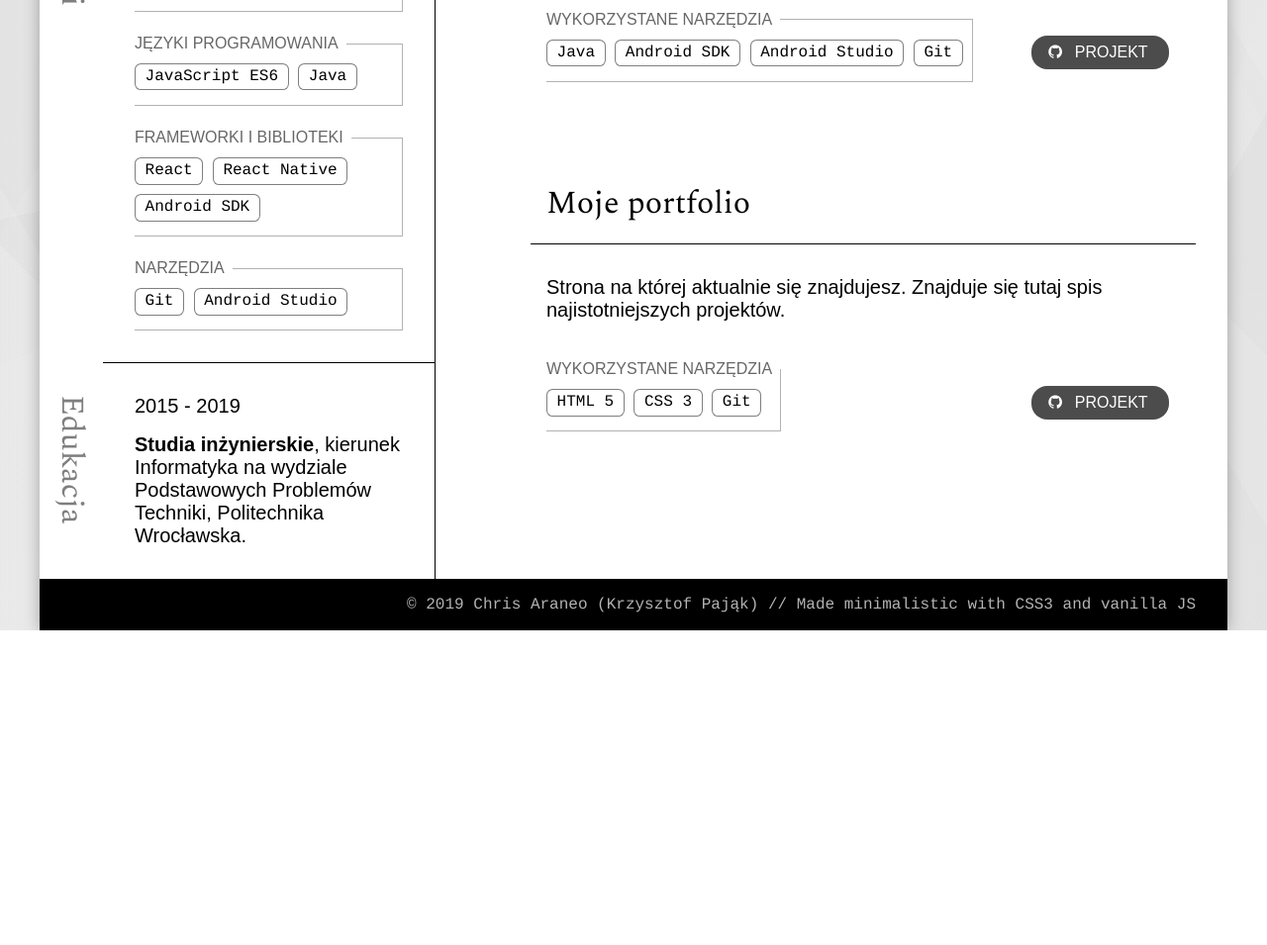
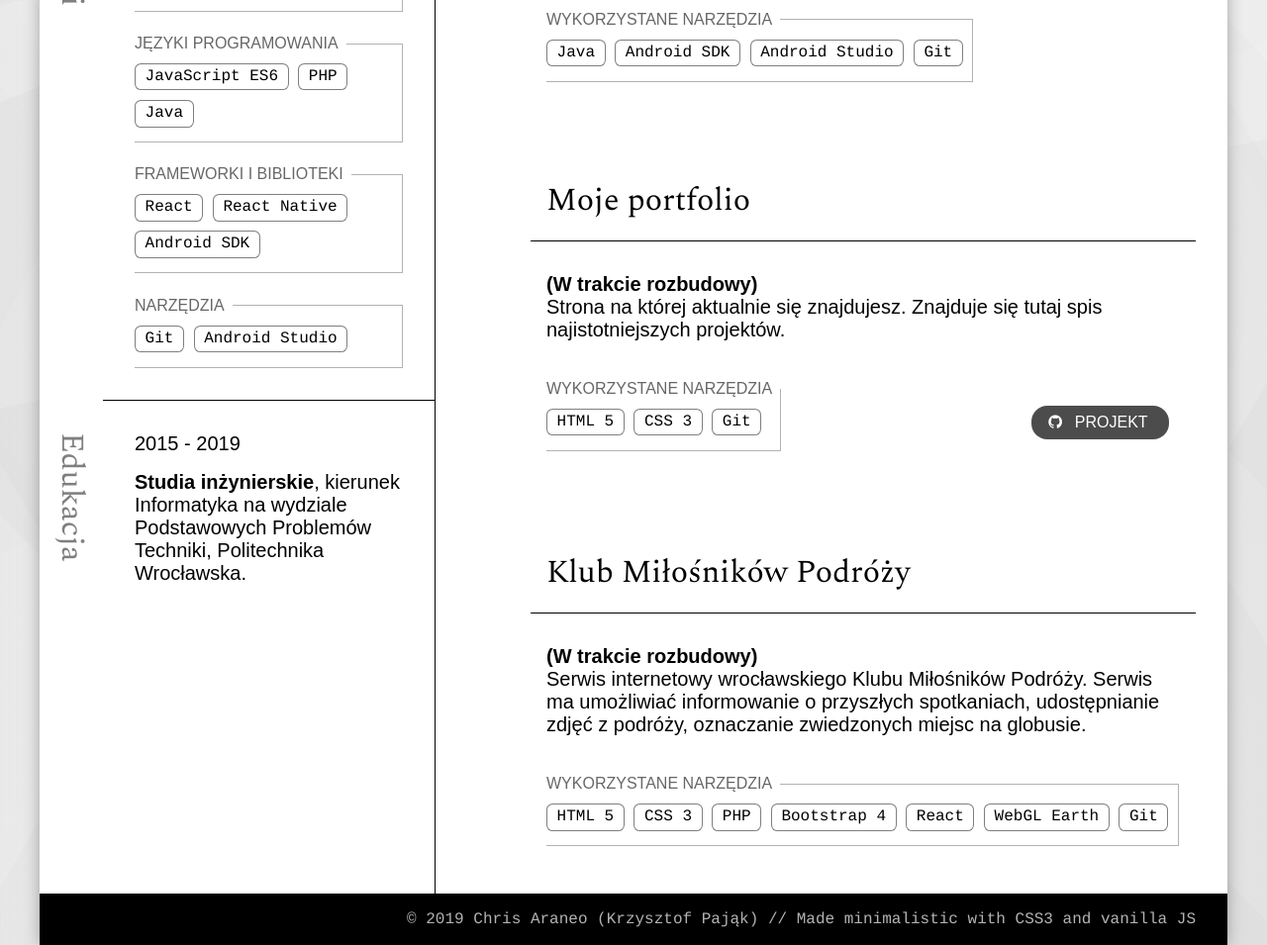
Before and after one commit to ChrisAraneo/Personal-Website, a plain HTML site: page index.html in a window 1280 px wide. Shown: the part 809-1764 px from the top of the page at 99% size. Before the commit the page ends 1446 px from the top, so only its background shows below. Drawn offline with nearby package versions, Linux system fonts and the light colour scheme; a web font is replaced by a local one.

Commit message:
Portfolio update

```diff
--- a/index.html
+++ b/index.html
@@ -5,7 +5,7 @@
     <meta charset="UTF-8">
     <meta name="viewport" content="width=device-width, initial-scale=1.0">
     <meta name="Description"
-        content="Krzysztof Pająk &mdash; moje portfolio zawierające strony internetowe i aplikacje mobilne.">
+        content="Krzysztof Pająk &mdash; Moje portfolio zawierające strony internetowe i aplikacje mobilne.">
     <meta http-equiv="X-UA-Compatible">
     <title>Krzysztof Pająk &mdash; Portfolio &mdash; Chris Araneo</title>
     <link href="https://fonts.googleapis.com/css?family=Muli&display=swap" rel="stylesheet">
@@ -66,6 +66,7 @@
                                     <h4>Języki programowania</h4>
                                 </header>
                                 <div class="skill">JavaScript ES6</div>
+                                <div class="skill">PHP</div>
                                 <div class="skill">Java</div>
                             </div>
                             <div class="skill-row">
@@ -165,12 +166,12 @@
                                                 <div class="skill">Git</div>
                                             </div>
                                         </div>
-                                        <div class="project-links">
+                                        <!-- <div class="project-links">
                                             <div class="link-row">
                                                 <a class="link" href="index.html" target="_blank"><i
                                                         class="fa fa-github"></i>Projekt</a>
                                             </div>
-                                        </div>
+                                        </div> -->
                                     </footer>
                                 </div>
 
@@ -180,7 +181,8 @@
                                         <h3 class="animation-down">Moje portfolio</h3>
                                     </header>
                                     <div class="project-description">
-                                        <p>Strona na której aktualnie się znajdujesz. Znajduje się tutaj spis
+                                        <p><strong>(W trakcie rozbudowy)</strong> <br> Strona na której aktualnie się
+                                            znajdujesz. Znajduje się tutaj spis
                                             najistotniejszych projektów.</p>
                                     </div>
                                     <footer class="project-footer">
@@ -203,6 +205,41 @@
                                     </footer>
                                 </div>
 
+                                <!-- KLUB MIŁOŚNIKÓW PODRÓŻY -->
+                                <div id="portfolio-site" class="project">
+                                    <header class="project-header">
+                                        <h3 class="animation-down">Klub Miłośników Podróży</h3>
+                                    </header>
+                                    <div class="project-description">
+                                        <p><strong>(W trakcie rozbudowy)</strong> <br> Serwis internetowy wrocławskiego
+                                            Klubu Miłośników Podróży. Serwis ma umożliwiać informowanie o przyszłych
+                                            spotkaniach, udostępnianie zdjęć z podróży, oznaczanie zwiedzonych miejsc na
+                                            globusie.</p>
+                                    </div>
+                                    <footer class="project-footer">
+                                        <div class="project-tools">
+                                            <div class="skill-row">
+                                                <header class="skill-header">
+                                                    <h4>Wykorzystane narzędzia</h4>
+                                                </header>
+                                                <div class="skill">HTML 5</div>
+                                                <div class="skill">CSS 3</div>
+                                                <div class="skill">PHP</div>
+                                                <div class="skill">Bootstrap 4</div>
+                                                <div class="skill">React</div>
+                                                <div class="skill">WebGL Earth</div>
+                                                <div class="skill">Git</div>
+                                            </div>
+                                        </div>
+                                        <!-- <div class="project-links">
+                                            <div class="link-row">
+                                                <a class="link" href="index.html" target="_blank"><i
+                                                        class="fa fa-github"></i>Projekt</a>
+                                            </div>
+                                        </div> -->
+                                    </footer>
+                                </div>
+
                             </div>
                         </div>
                     </div>
```
